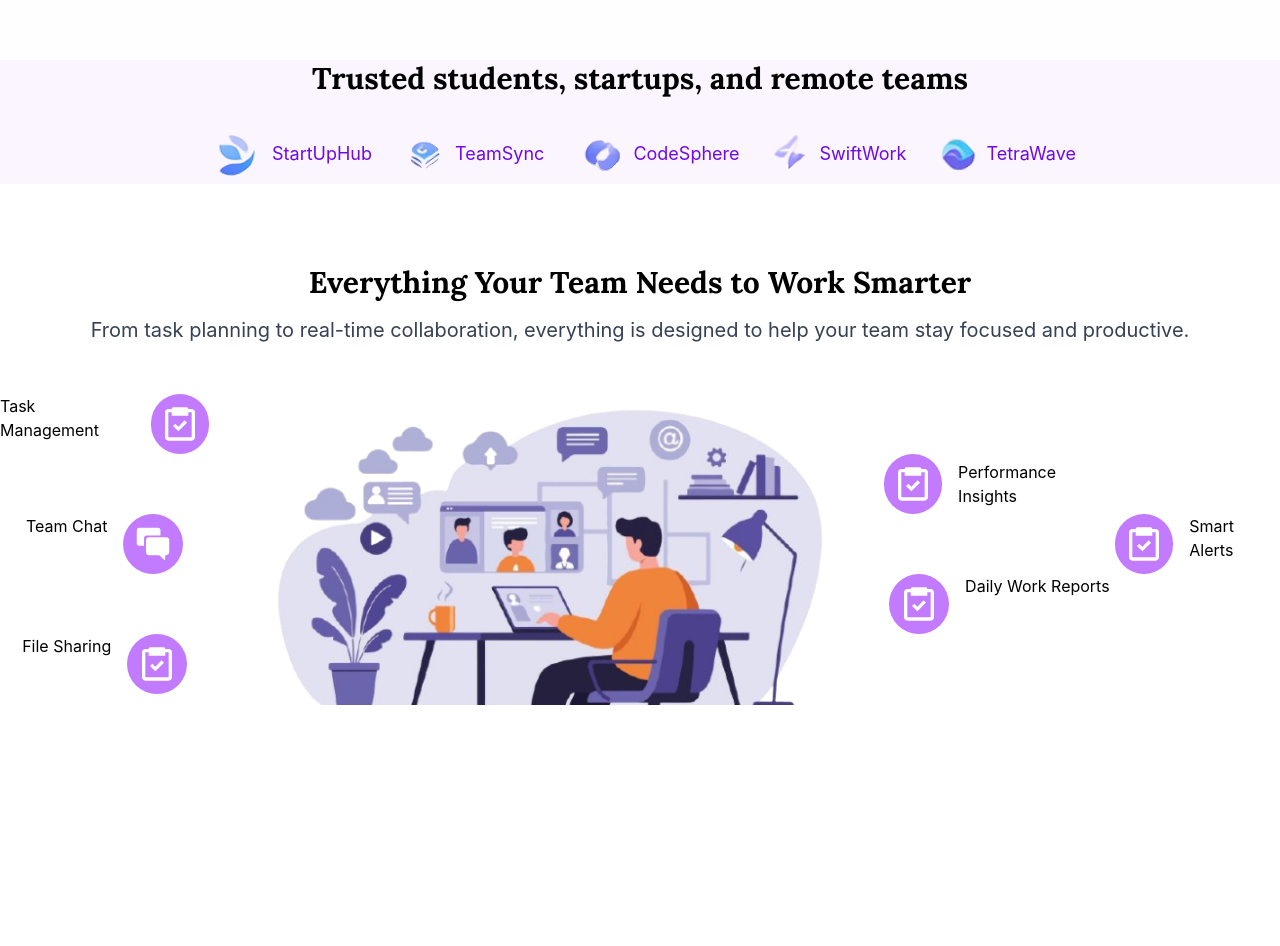
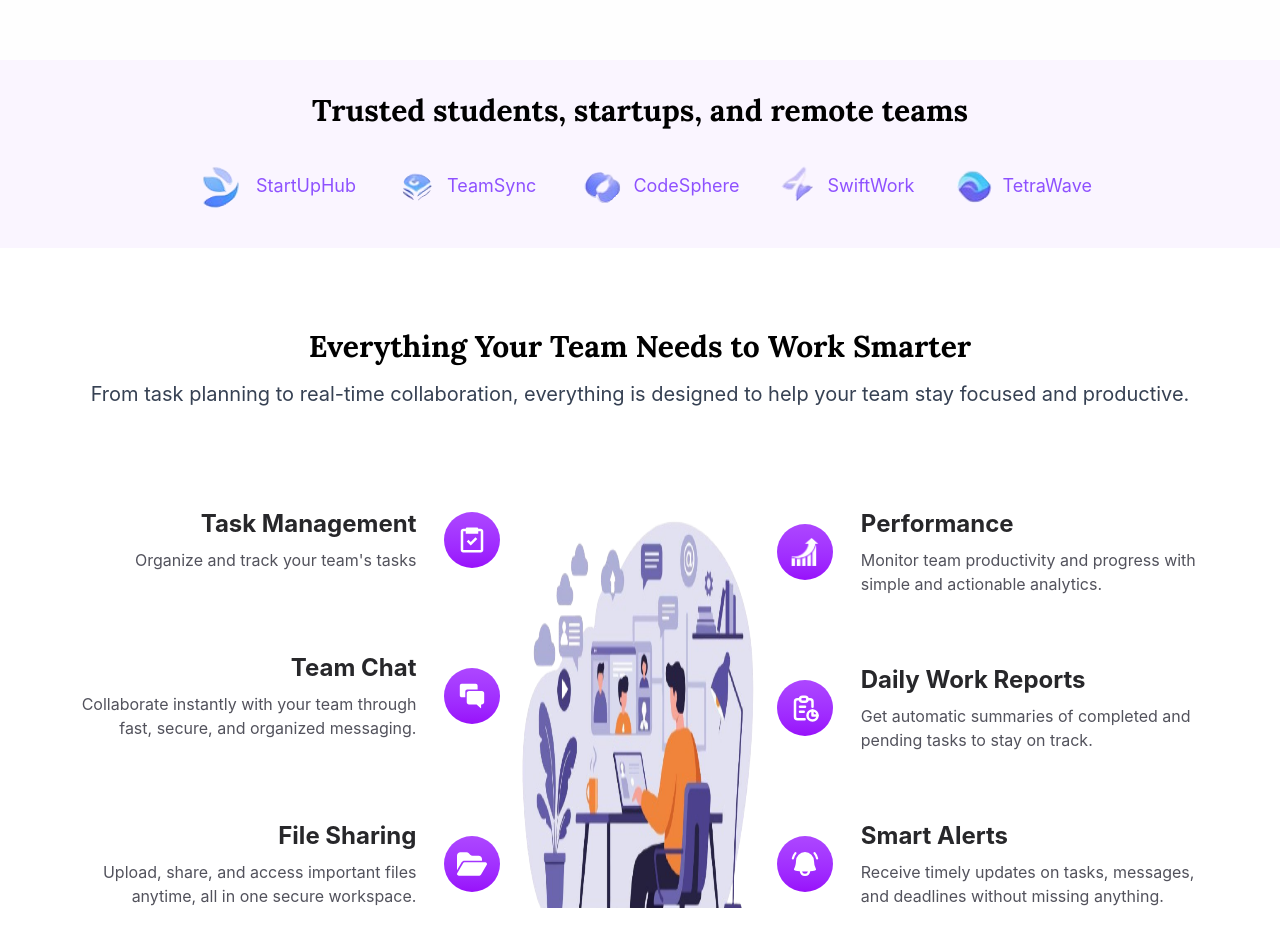
Before and after one commit to Trapti10/Remote-Work-Toolkit, a React (Vite) app in the folder ZYLO/Frontend/: page / in a window 1280 px wide. Shown: the part 820-1766 px from the top of the page. Before the commit the page ends 1585 px from the top, so only its background shows below. Built offline with nearby package versions, Linux system fonts and the light colour scheme.

Commit message:
Feature section done

```diff
--- a/ZYLO/Frontend/src/Component/Features.jsx
+++ b/ZYLO/Frontend/src/Component/Features.jsx
@@ -2,83 +2,108 @@ import React from 'react'
 import { BiTask } from "react-icons/bi";
 import featuresIllustration from "../assets/features_illustration.png"
 import { IoIosChatboxes } from "react-icons/io";
+import { FaFolderOpen } from "react-icons/fa6";
+import Performance from './Performance';
+import { TbReport } from "react-icons/tb";
+import { HiMiniBellAlert } from "react-icons/hi2";
 
 const Features = () => {
+
+
+    const leftValues = value.slice(0, 3).map(item=>{
+      return (
+        <div className="flex md:flex-row-reverse items-center gap-7"  key={item.id}>
+            <div >
+                <span className='flex justify-center items-center bg-linear-to-b from-purple-500 to-purple-600 w-14 h-14 rounded-full text-white text-3xl'>{item.icon}</span>
+            </div>
+            <div className="md:text-right ">
+                <h3 className='text-2xl text-zinc-800 font-bold'>{item.title}</h3>
+                <p className='text-md text-zinc-600 mt-2'>{item.para}</p>
+            </div>
+        </div>
+      )
+    })
+    const rightValues = value.slice(3, 6).map(item=>{
+        return (
+            <div className="flex flex-row items-center gap-7" key={item.id}>
+            <div >
+            <span className='flex justify-center items-center bg-linear-to-b from-purple-500 to-purple-600 w-14 h-14 rounded-full text-white text-3xl'>{item.icon}</span>
+            </div>
+            <div className="md:text-left">
+            <h3 className='text-2xl text-zinc-800 font-bold'>{item.title}</h3>
+            <p className='text-md text-zinc-600 mt-2'>{item.para}</p>
+            </div>
+        </div>
+      )
+    })
+
+
     return (
-        <div className='flex flex-col justify-center items-center gap-10 mb-15'>
+        <div className='flex flex-col justify-center items-center gap-10 mb-15 pl-15 pr-15'>
             <div className="flex flex-col gap-4 justify-center items-center ">
                 <h1 className="text-3xl font-heading font-bold">Everything Your Team Needs to Work Smarter</h1>
                 <p className="text-xl text-gray-700">From task planning to real-time collaboration, everything is designed to help your team stay focused and productive.</p>
             </div>
-            <div className="flex justify-center items-center">
+         <div className="flex md:flex-row flex-col gap-15 md:gap-5 mt-15">
+                    {/* Left values */}
+                    <div className="md:min-h-100 flex flex-col justify-between gap-15">
+                       {leftValues}
+                    </div>
 
-                <div className="flex flex-col gap-15">
-                    <div className="flex gap-4 item-center justify-center">
+                    {/* Features img */}
 
-                        <div className="">
-                            <h1 className="">Task Management</h1>
+                <div className="md:flex hidden w-1/3">
+                    <img src={featuresIllustration} alt="" />
+                </div>
 
-                        </div>
-                        <div className="h-15 w-15 rounded-full flex bg-purple-400 items-center justify-center">
-                            <BiTask className='size-10 text-white' />
-                        </div>
-                    </div>
-                    <div className="flex gap-4 item-center justify-center">
-
-                        <div className="">
-                            <h1 className="">Team Chat</h1>
-                        </div>
-                        <div className="h-15 w-15 rounded-full flex bg-purple-400 items-center justify-center">
-                            <IoIosChatboxes className='size-10 text-white' />
-                        </div>
-
-                    </div>
-                    <div className="flex gap-4 item-center justify-center">
-
-                        <div className="">
-                            <h1 className="">File Sharing</h1>
-                        </div>
-                        <div className="h-15 w-15 rounded-full flex bg-purple-400 items-center justify-center">
-                            <BiTask className='size-10 text-white' />
-                        </div>
+                    {/* Right values */}
+                    <div className="md:min-h-100 flex flex-col justify-between gap-15">
+                        {rightValues}
                     </div>
                 </div>
-                <div className="">
-                    <img src={featuresIllustration} alt="" />
-                </div>
-                <div className="flex flex-col gap-15">
-                    <div className="flex gap-4 items-center justify-center">
-                        <div className="h-15 w-15 rounded-full flex bg-purple-400 items-center justify-center">
-                            <BiTask className='size-10 text-white' />
-                        </div>
-                        <div className="flex flex-col gap-6">
-
-                            <h1 className="">Performance Insights</h1>
-                        </div>
-
-                    </div>
-                    <div className="flex gap-4 item-center justify-center">
-                        <div className="h-15 w-15 rounded-full flex bg-purple-400 items-center justify-center">
-                            <BiTask className='size-10 text-white' />
-                        </div>
-                        <div className="">
-                            <h1 className="">Daily Work Reports</h1>
-                        </div>
-                    </div>
-                </div>
-                <div className="flex gap-4 item-center justify-center">
-
-                    <div className="h-15 w-15 rounded-full flex bg-purple-400 items-center justify-center">
-                        <BiTask className='size-10 text-white' />
-                    </div>
-                    <div className="">
-                        <h1 className="">Smart Alerts</h1>
-                    </div>
-                </div>
-            </div>
         </div>
 
     )
 }
 
 export default Features
+
+
+const value = [
+    {
+        id: 1,
+         title: "Task Management",
+         para: "Organize and track your team's tasks",
+         icon: <BiTask />
+    },
+    {
+        id: 2,
+         title: "Team Chat",
+         para: "Collaborate instantly with your team through fast, secure, and organized messaging.",
+         icon: <IoIosChatboxes />
+    },
+    {
+        id: 3,
+         title: "File Sharing",
+         para: "Upload, share, and access important files anytime, all in one secure workspace.",
+         icon: <FaFolderOpen/>
+    },
+    {
+        id: 4,
+         title: "Performance",
+         para: "Monitor team productivity and progress with simple and actionable analytics.",
+         icon: <Performance/>
+    },
+    {
+        id: 5,
+         title: "Daily Work Reports",
+         para: "Get automatic summaries of completed and pending tasks to stay on track.",
+         icon: <TbReport/>
+    },
+    {
+        id: 6,
+         title: "Smart Alerts",
+         para: "Receive timely updates on tasks, messages, and deadlines without missing anything.",
+         icon: <HiMiniBellAlert />
+    },
+]
--- a/ZYLO/Frontend/src/Component/Navbar.jsx
+++ b/ZYLO/Frontend/src/Component/Navbar.jsx
@@ -5,7 +5,7 @@ import Btn2 from './Btn2'
 
 const Navbar = () => {
   return (
-    <div className='w-full h-20 bg-purple-100 flex justify-between items-center px-25 py-10 text-xl font-semibold'>
+    <div className='w-full h-20 bg-purple-100 flex justify-between items-center px-25 py-10 text-md font-semibold'>
       <div className=" h-30">
         <img src={LOGO} alt="Logo" srcset="" className='h-full'/>
         </div>
--- /dev/null
+++ b/ZYLO/Frontend/src/Component/Performance.jsx
@@ -0,0 +1,14 @@
+import React from 'react'
+import  PerformanceIcon  from "../assets/performanceIcon.png";
+
+const Performance = () => {
+  return (
+    <div>
+      <div className="size-7">
+      <img src={PerformanceIcon} alt="performance insights" />
+      </div>
+    </div>
+  )
+}
+
+export default Performance
--- a/ZYLO/Frontend/src/Component/Trusted.jsx
+++ b/ZYLO/Frontend/src/Component/Trusted.jsx
@@ -5,31 +5,49 @@ import logo3 from'../assets/logo3.png'
 import logo4 from'../assets/logo4.png'
 import logo5 from'../assets/logo5.png'
 
+const value = [
+    {
+        id: 1,
+        img: logo1,
+        name: "StartUpHub",
+    },
+    {
+        id: 2,
+        img: logo2,
+        name: "TeamSync",
+    },
+    {
+        id: 3,
+        img: logo3,
+        name: "CodeSphere",
+    },
+    {
+        id: 4,
+        img: logo4,
+        name: "SwiftWork",
+    },
+    {
+        id: 5,
+        img: logo5,
+        name: "TetraWave",
+    },
+]
+
+
 const Trusted = () => {
   return (
-    <div className='flex flex-col gap-7 items-center justify-center bg-purple-50 mb-20'>
+    <div className='flex flex-col gap-7 items-center justify-center bg-purple-50 mb-20 p-8'>
     <h1 className="text-3xl font-heading font-bold">Trusted students, startups, and remote teams</h1>
-    <div className="flex gap-8">
-        <div className="flex justify-center items-center gap-2 text-violet-700 text-lg">
-            <img src={logo1} alt="" />
-            <h1 className='font-body'>StartUpHub</h1>
+    <div className="flex gap-10">
+        {
+            value.map(item =>(
+
+        <div key={item.id} className="flex justify-center items-center gap-2 text-violet-500 text-lg" >
+            <img src={item.img} alt={item.name} />
+            <h1 className='font-body'>{item.name}</h1>
             </div>
-        <div className="flex justify-center items-center gap-2 text-violet-700 text-lg">
-            <img src={logo2} alt="" />
-            <h1 className='font-sans'>TeamSync</h1>
-            </div>
-        <div className="flex justify-center items-center gap-2 text-violet-700 text-lg">
-            <img src={logo3} alt="" />
-           <h1 className='font-sans'>CodeSphere</h1>
-            </div>
-        <div className="flex justify-center items-center gap-2 text-violet-700 text-lg">
-            <img src={logo4} alt="" />
-            <h1 className='font-sans'>SwiftWork</h1>
-            </div>
-        <div className="flex justify-center items-center gap-2 text-violet-700 text-lg">
-            <img src={logo5} alt="" />
-            <h1 className='font-sans'>TetraWave</h1>
-            </div>
+            ))
+        }
     </div>
     </div>
   )
```
Also changed, not shown: ZYLO/Frontend/src/assets/features_illustration.png, ZYLO/Frontend/src/assets/performanceIcon.png (added).
